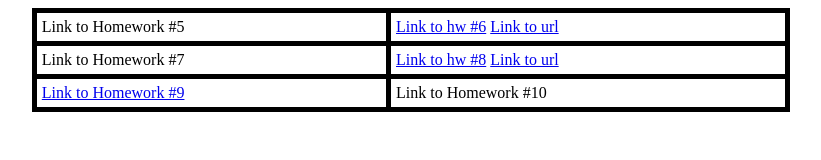
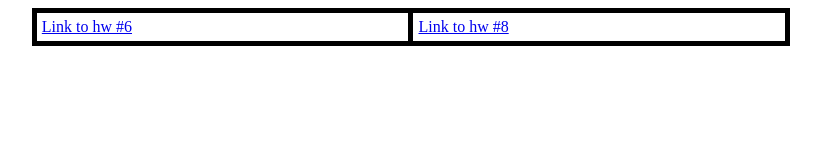
Before and after one commit to xinruiy2/csci571, a plain HTML site: page docs/index.html in a window 1280 px wide. Shown: the whole page, without its empty margins (229-1050 px from the left). Drawn offline with Linux system fonts and the light colour scheme.

Commit message:
Update index.html

```diff
--- a/docs/index.html
+++ b/docs/index.html
@@ -13,16 +13,8 @@ th, td {
 <table style="width:60%" align="center">
   <tbody>
   <tr>
-    <td>Link to Homework #5</td>
-    <td><a href="https://neat-shell-279601.wm.r.appspot.com/">Link to hw #6</a> <a href="https://neat-shell-279601.wm.r.appspot.com/second?fname=mask&minprice=30&maxprice=50&New=yes&Expedited=yes&sortby=Price+%2B+Shipping%3A+highest+first">Link to url</a> </td>
-  </tr>
-  <tr>
-    <td>Link to Homework #7</td>
-    <td><a href="https://nodejs1-280700.wm.r.appspot.com/">Link to hw #8</a>  <a href="https://nodejs0.wm.r.appspot.com/?keyword=iphone&minPrice=null&maxPrice=null&sortOrder=BestMatch:4201">Link to url</a> </td>
-  </tr>
-  <tr>
-    <td><a href="https://nodejs0.wm.r.appspot.com/?productID=254603172743">Link to Homework #9</td>
-    <td>Link to Homework #10</td>
+    <td><a href="https://neat-shell-279601.wm.r.appspot.com/">Link to hw #6</a></td>
+    <td><a href="https://nodejs1-280700.wm.r.appspot.com/">Link to hw #8</a> </td>
   </tr>
   </tbody></table>
 
```
